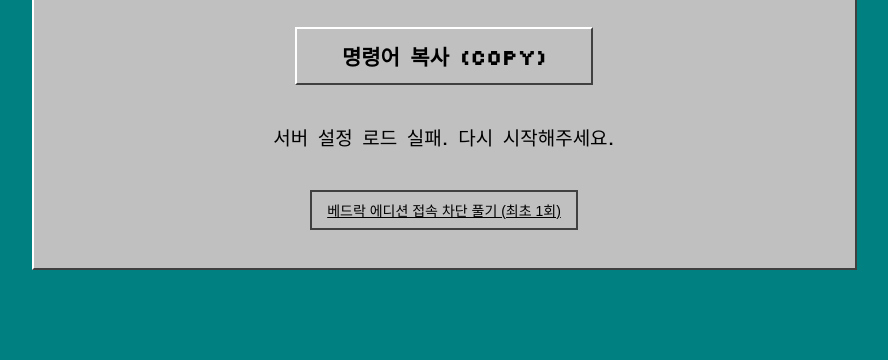
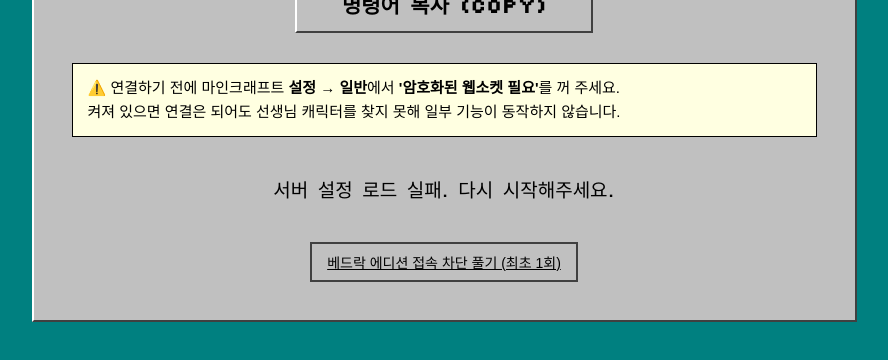
Before and after one commit to ssakspirit/steveclassmode, a website: page public/setup.html in a window 1280 px wide. Shown: the part 420-780 px from the top of the page, without its empty margins (196-1084 px from the left). Drawn offline with Linux system fonts and the light colour scheme; no server answers.

Commit message:
docs: Guide teachers to turn off encrypted websockets
With Minecraft's "Require Encrypted Websockets" setting on, the server
cannot read command responses, so the host is never detected and the
host-excluding toggles stay blocked. Show the fix on the setup page and
in the "host not found" alert.

Co-Authored-By: Claude Opus 5.5 <noreply@anthropic.com>

```diff
--- a/public/client.js
+++ b/public/client.js
@@ -280,7 +280,9 @@ function updateHostUI() {
 /** 호스트(선생님) 이름을 아직 모르면 안내 후 토글을 원래대로 되돌림 */
 function requireHost(toggleInput) {
   if (hostPlayerName) return true;
-  alert('선생님(호스트) 캐릭터를 아직 확인하지 못했습니다.\n몇 초 뒤에 다시 시도해주세요.');
+  alert('선생님(호스트) 캐릭터를 아직 확인하지 못했습니다.\n몇 초 뒤에 다시 시도해주세요.\n\n' +
+    '계속 이 안내가 뜨면 마인크래프트 설정 → 일반에서\n' +
+    '\'암호화된 웹소켓 필요\'를 끄고 /connect 로 다시 연결해주세요.');
   toggleInput.checked = !toggleInput.checked;
   return false;
 }
--- a/public/setup.html
+++ b/public/setup.html
@@ -95,6 +95,17 @@
       color: #000;
       margin-bottom: 20px;
     }
+    .tip {
+      margin-top: 30px;
+      padding: 12px 15px;
+      background: #ffffe1;
+      border: 1px solid #000;
+      font-family: 'Gulim', sans-serif;
+      font-size: 15px;
+      line-height: 1.6;
+      text-align: left;
+      color: #000;
+    }
     .btn-loopback {
       background: transparent;
       border: 2px solid var(--win-border-darker);
@@ -124,6 +135,12 @@
 
       <button class="btn-copy" id="btn-copy">명령어 복사 (Copy)</button>
 
+      <div class="tip">
+        ⚠️ 연결하기 전에 마인크래프트 <b>설정 → 일반</b>에서
+        <b>'암호화된 웹소켓 필요'</b>를 꺼 주세요.<br>
+        켜져 있으면 연결은 되어도 선생님 캐릭터를 찾지 못해 일부 기능이 동작하지 않습니다.
+      </div>
+
       <div class="status">
         <span id="status-text">서버 정보를 가져오는 중입니다...</span>
       </div>
```
